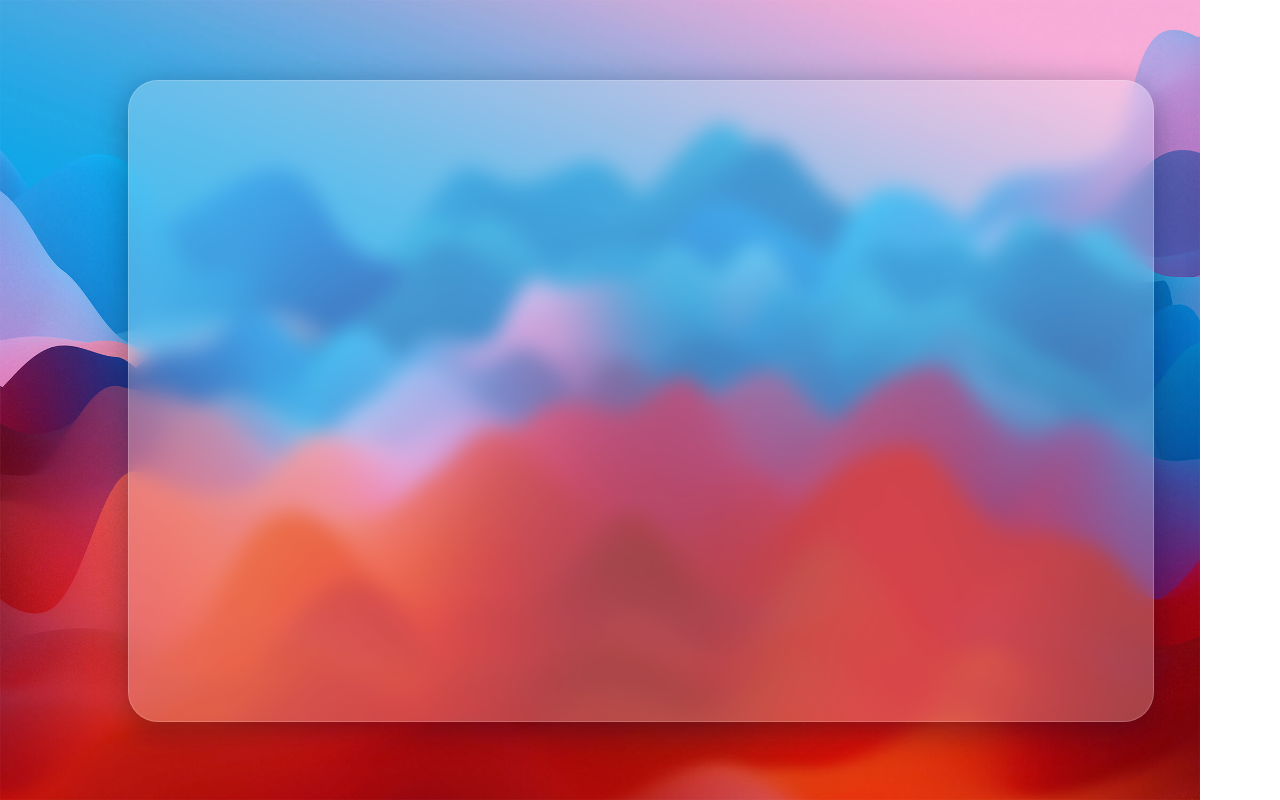
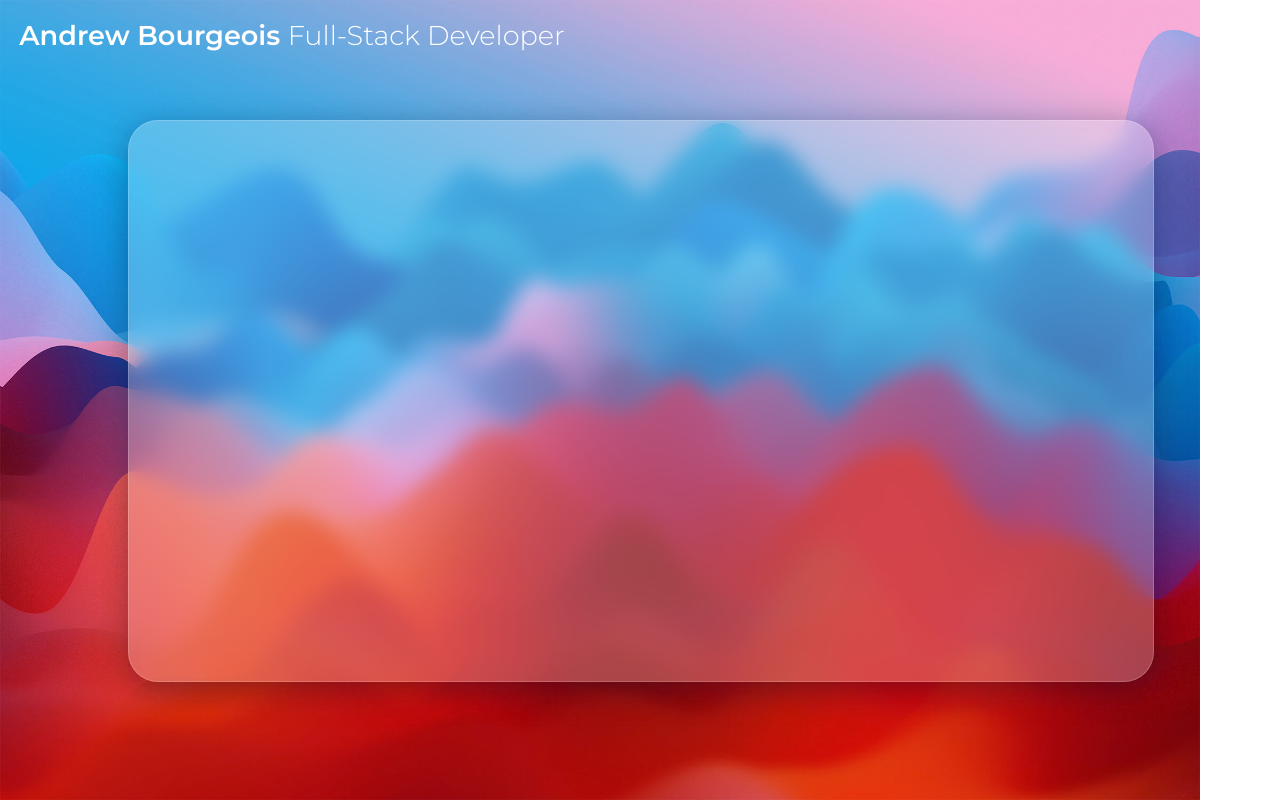
Before and after one commit to asb1512/portfolio-site-react, a React (Create React App) app: page / in a window 1280 px wide. Built offline with nearby package versions, Linux system fonts and the light colour scheme.

Commit message:
fixed bg styling

```diff
--- a/src/App.css
+++ b/src/App.css
@@ -2,6 +2,7 @@
 
 .App {
   width: 100%;
+  color: #fff;
 }
 
 .home-bg {
@@ -14,10 +15,10 @@
 
 .home-bg-blur {
   position: absolute;
-  top: 10vh;
+  top: 15vh;
   left: 10vw;
   width: 80%;
-  height: 80%;
+  height: 70%;
   background: rgba(255, 255, 255, 0.25);
   box-shadow: 0 8px 32px 0 rgba(10, 12, 43, 0.37);
   backdrop-filter: blur( 10px );
@@ -31,9 +32,25 @@
   position: fixed;
   inset: 0;
   width: 100%;
+  height: 5%;
+  padding: 1.5%;
+  z-index: 1;
+  font-family: 'Montserrat';
+  font-weight: 600;
+  font-size: 1.7rem;
+  display: inline-block;
 }
 
-@media only screen and (max-width: 2000px) {
+.navbar-left > span {
+  font-weight: 300;
+}
+
+.navbar-left {
+  margin: auto;
+  text-align: left;
+}
+
+@media only screen and (max-width: 1550px) {
   .home-bg {
     width: auto;
     height: 100%;
```
